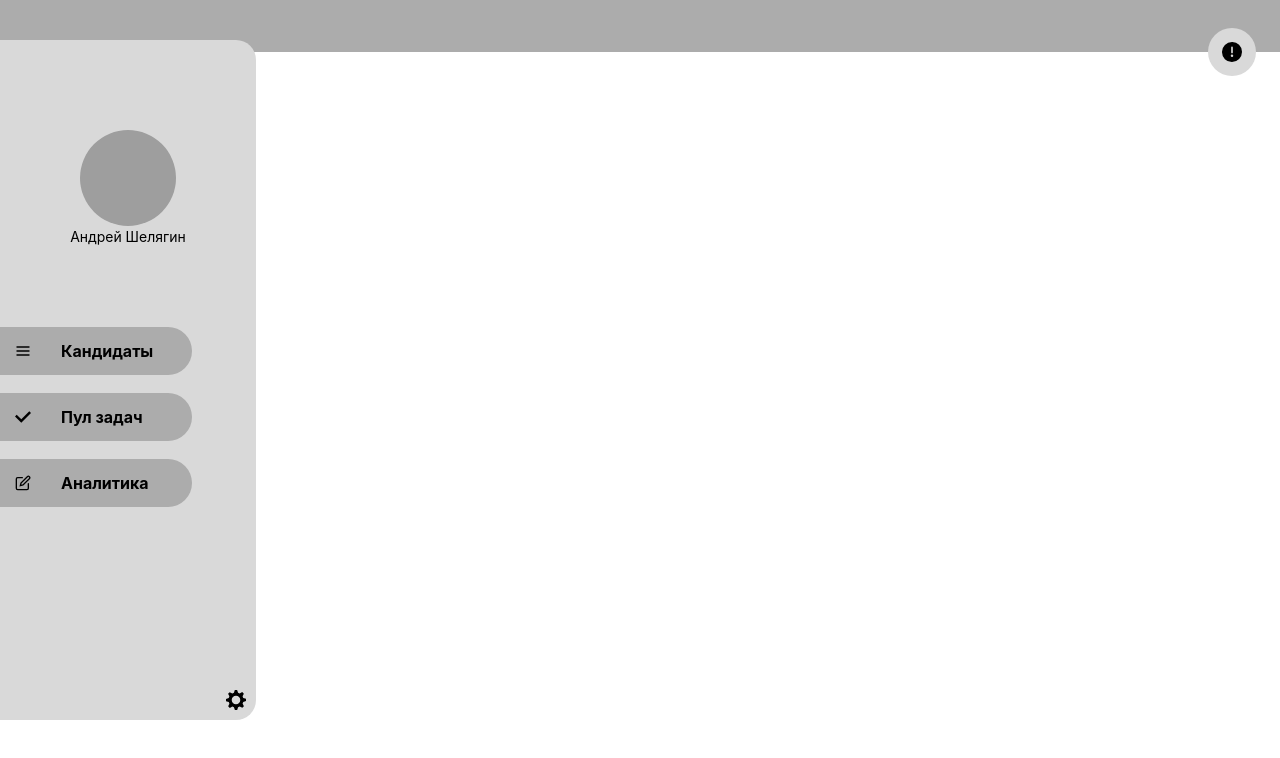
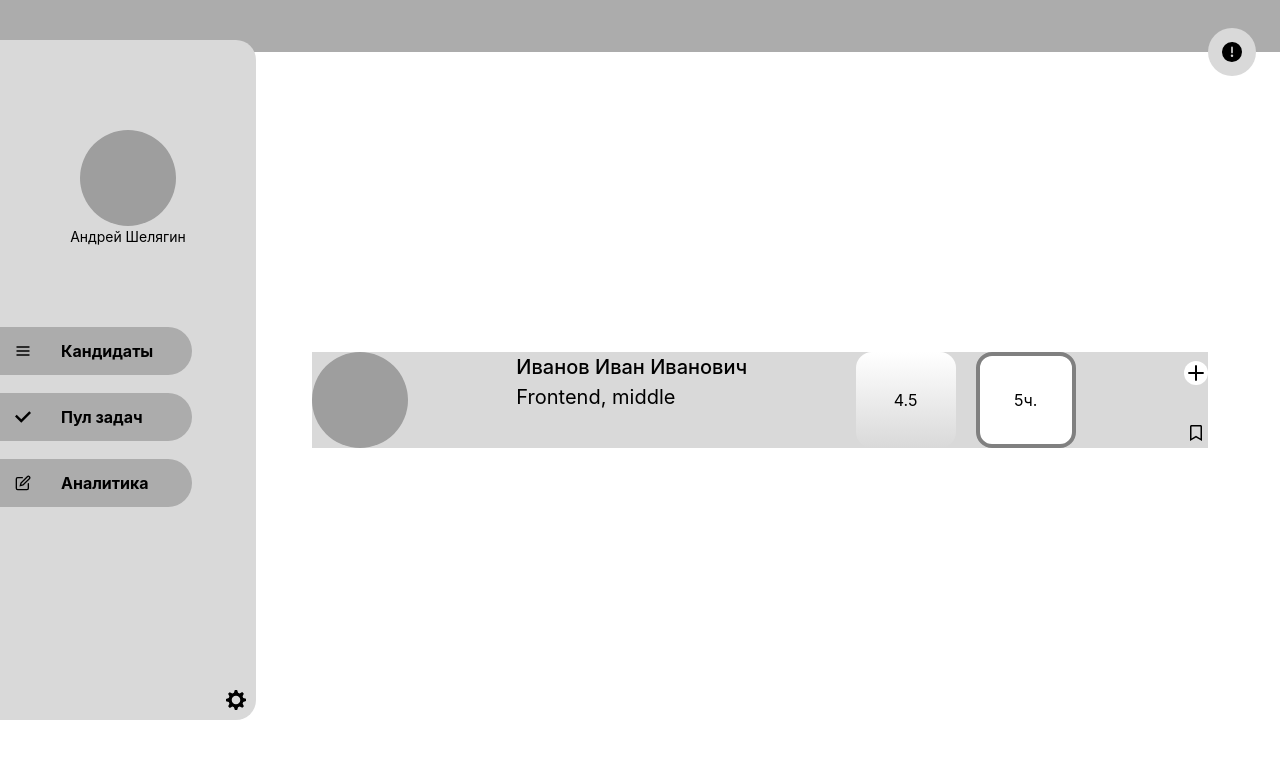
Before and after one commit to skipper-tink/skipper-frontend, a React (Create React App) app: page /profile in a window 1280 px wide. Shown: the top 758 px of the page. Built offline with nearby package versions, Linux system fonts and the light colour scheme; grey boxes are pictures that could not be loaded.

Commit message:
in process of make-up

```diff
--- a/src/components/ProfilePage/index.tsx
+++ b/src/components/ProfilePage/index.tsx
@@ -1,8 +1,9 @@
 import React from 'react';
-import { Box, Flex, Text } from '@chakra-ui/react';
-import { Employee } from '../../type/dataType';
+import { Box, Flex, Text, Avatar, IconButton } from '@chakra-ui/react';
 import styles from './style.module.css';
 import classNames from 'classnames/bind';
+import { AddIcon } from '@chakra-ui/icons';
+import { FaRegBookmark } from 'react-icons/fa';
 
 const style = classNames.bind(styles);
 
@@ -16,7 +17,97 @@ function ProfilePage() {
         maxH="760px"
         h="100%"
         background="#D9D9D9"
-      ></Box>
+      >
+        <div className="profile__shortinfo">
+          <Flex justify="space-between" className={style('profile__personal')}>
+            <Avatar
+              size="xl"
+              name={'Иванов Иван'}
+              src="https://bit.ly/broken-link"
+            />
+            <Flex
+              className={style('employee-card__personal-info')}
+              direction="column"
+            >
+              <Text
+                className={style('employee-card__personal-info-name')}
+                fontSize="md"
+                fontWeight="500"
+              >
+                {'Иванов Иван Иванович'}
+              </Text>
+              <Text
+                className={style('employee-card__personal-info-spec')}
+                fontSize="md"
+              >
+                {'Frontend, middle'}
+              </Text>
+            </Flex>
+            <Flex
+              maxW="220px"
+              w="100%"
+              gap="20px"
+              className={style('employee-card__stats')}
+              color="black"
+            >
+              <Box
+                maxW="100px"
+                maxH="100px"
+                w="100%"
+                display="flex"
+                className={style('profile__hours')}
+                justifyContent="center"
+                alignItems="center"
+                borderRadius="16px"
+              >
+                {'4.5'}
+              </Box>
+              <Box
+                maxW="100px"
+                maxH="100px"
+                w="100%"
+                display="flex"
+                justifyContent="center"
+                alignItems="center"
+                backgroundColor="white"
+                borderRadius="16px"
+                border="4px solid gray"
+              >
+                {'5' + 'ч.'}
+              </Box>
+            </Flex>
+            <Flex direction="column" alignSelf="center" gap="40px">
+              <IconButton
+                aria-label="Some button"
+                size="s"
+                variant="unstyled"
+                color="black"
+                isRound={true}
+                alignSelf="center"
+                icon={
+                  <AddIcon
+                    background="white"
+                    padding="4px"
+                    borderRadius="50%"
+                    boxSize="24px"
+                  />
+                }
+                onClick={() => console.log('123')}
+              />
+              <IconButton
+                aria-label="Some button"
+                size="s"
+                variant="unstyled"
+                color="black"
+                isRound={true}
+                alignSelf="center"
+                icon={<FaRegBookmark />}
+                onClick={() => console.log('123')}
+              />
+            </Flex>
+          </Flex>
+        </div>
+      </Box>
     </div>
   );
 }
--- a/src/components/ProfilePage/style.module.css
+++ b/src/components/ProfilePage/style.module.css
@@ -0,0 +1,3 @@
+.profile__hours {
+  background: linear-gradient(180deg, #fff 0%, #d9d9d9 100%);
+}
```
